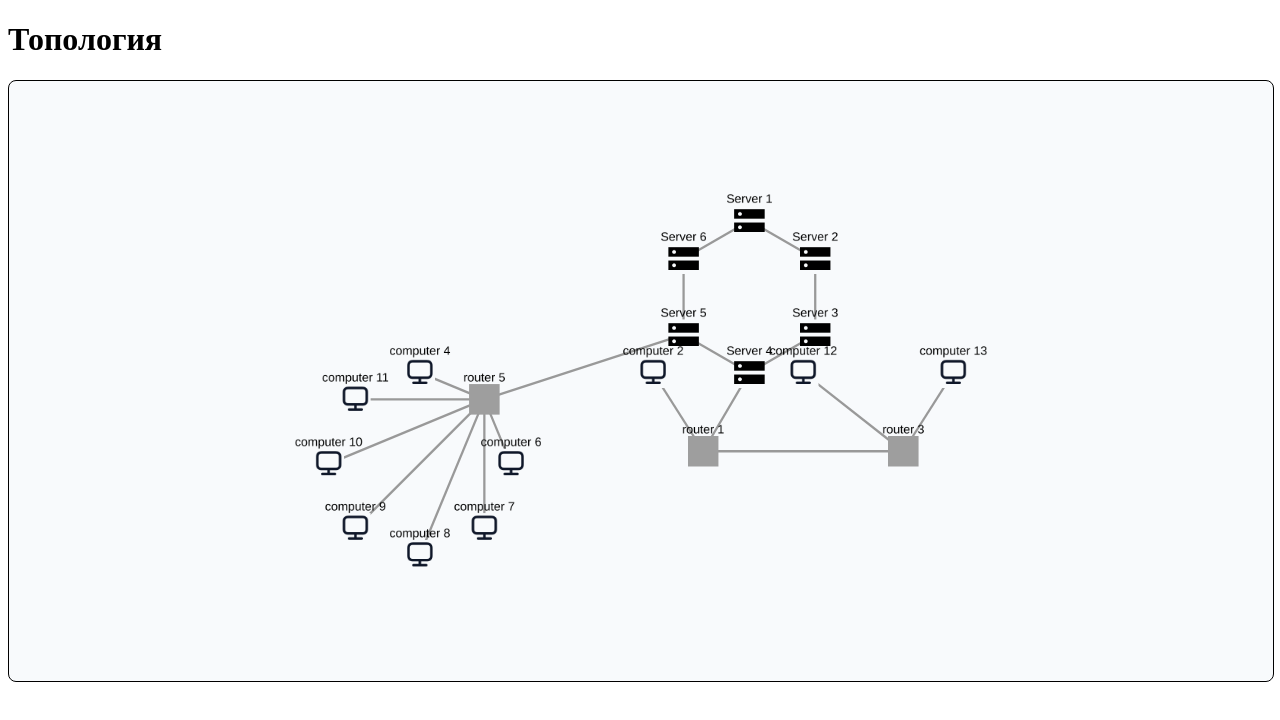
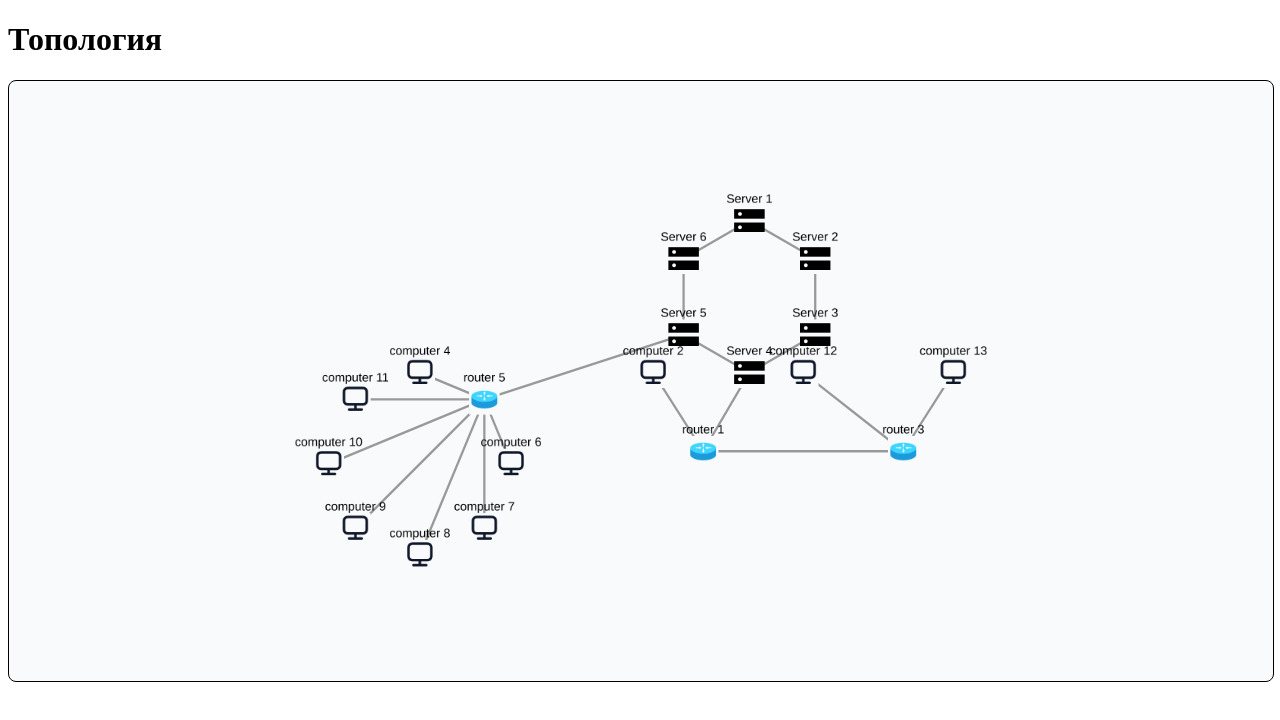
Before and after one commit to Semen4ikk/Cisco-Topology, a Next.js app in the folder frontend/: page /Cisco-Topology/ in a window 1280 px wide. Shown: the top 720 px of the page. Built offline with nearby package versions, Linux system fonts and the light colour scheme.

Commit message:
настроил пути для фото

```diff
--- a/frontend/src/components/topology/topologyGraph.tsx
+++ b/frontend/src/components/topology/topologyGraph.tsx
@@ -22,7 +22,7 @@ export default function TopologyGraph() {
                     selector: 'node[type="server"]',
                     style: {
                         'shape': 'rectangle',
-                        'background-image': `url(/icons/server.svg)`,
+                        'background-image': `url(icons/server.svg)`,
                         'background-fit': 'cover',
                         'label': 'data(label)',
                         'background-color': '#f8fafc',
@@ -46,7 +46,7 @@ export default function TopologyGraph() {
                     selector: 'node[type="router"]',
                     style: {
                         'shape': 'rectangle',
-                        'background-image': `url(public/icons/router.svg)`,
+                        'background-image': `url(icons/router.svg)`,
                         'background-fit': 'cover',
                         'label': 'data(label)',
                         'background-color': '#f8fafc',
```
